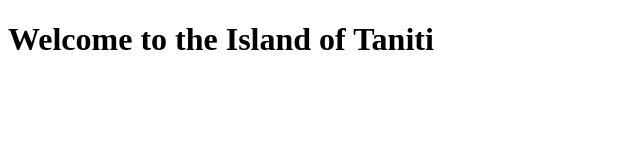
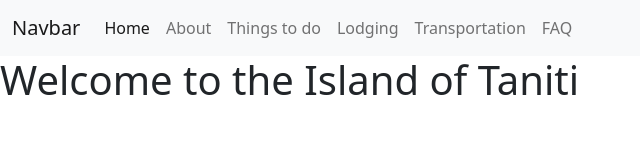
Before and after one commit to jonathanalmoradie/jonathan_almoradie.github.io, a plain HTML site: page index.html in a window 1280 px wide. Shown: the whole page, without its empty margins (0-640 px from the left). Drawn offline with nearby package versions, Linux system fonts and the light colour scheme.

Commit message:
added navbar

```diff
--- a/index.html
+++ b/index.html
@@ -1,12 +1,51 @@
 <!DOCTYPE html>
 <html lang="en">
+
 <head>
   <meta charset="UTF-8">
   <meta http-equiv="X-UA-Compatible" content="IE=edge">
   <meta name="viewport" content="width=device-width, initial-scale=1.0">
+  <link href="https://cdn.jsdelivr.net/npm/bootstrap@5.1.3/dist/css/bootstrap.min.css" rel="stylesheet"
+    integrity="sha384-1BmE4kWBq78iYhFldvKuhfTAU6auU8tT94WrHftjDbrCEXSU1oBoqyl2QvZ6jIW3" crossorigin="anonymous">
   <title>The Island of Taniti</title>
 </head>
+
 <body>
- <h1>Welcome to the Island of Taniti</h1>
+  <nav class="navbar navbar-expand-lg navbar-light bg-light">
+    <div class="container-fluid">
+      <a class="navbar-brand" href="#">Navbar</a>
+      <button class="navbar-toggler" type="button" data-bs-toggle="collapse" data-bs-target="#navbarNav" aria-controls="navbarNav" aria-expanded="false" aria-label="Toggle navigation">
+        <span class="navbar-toggler-icon"></span>
+      </button>
+      <div class="collapse navbar-collapse" id="navbarNav">
+        <ul class="navbar-nav">
+          <li class="nav-item">
+            <a class="nav-link active" aria-current="page" href="#">Home</a>
+          </li>
+          <li class="nav-item">
+            <a class="nav-link" href="#">About</a>
+          </li>
+          <li class="nav-item">
+            <a class="nav-link" href="#">Things to do</a>
+          </li>
+          <li class="nav-item">
+            <a class="nav-link" href="#">Lodging</a>
+          </li>
+          <li class="nav-item">
+            <a class="nav-link" href="#">Transportation</a>
+          </li>
+          <li class="nav-item">
+            <a class="nav-link" href="#">FAQ</a>
+          </li>
+        </ul>
+      </div>
+    </div>
+  </nav>
+  <h1>Welcome to the Island of Taniti</h1>
+
+  <script src="https://cdn.jsdelivr.net/npm/bootstrap@5.1.3/dist/js/bootstrap.bundle.min.js"
+    integrity="sha384-ka7Sk0Gln4gmtz2MlQnikT1wXgYsOg+OMhuP+IlRH9sENBO0LRn5q+8nbTov4+1p"
+    crossorigin="anonymous"></script>
 </body>
+
 </html>
```
